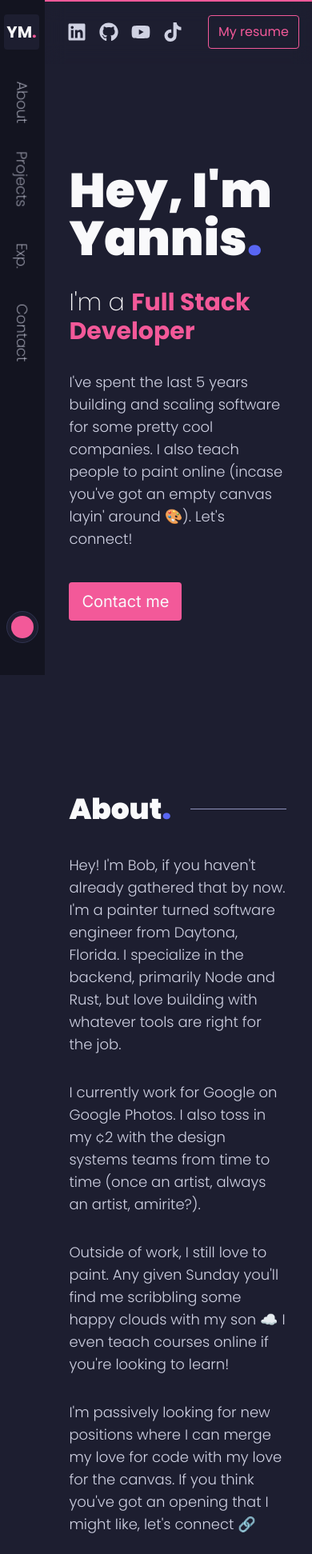
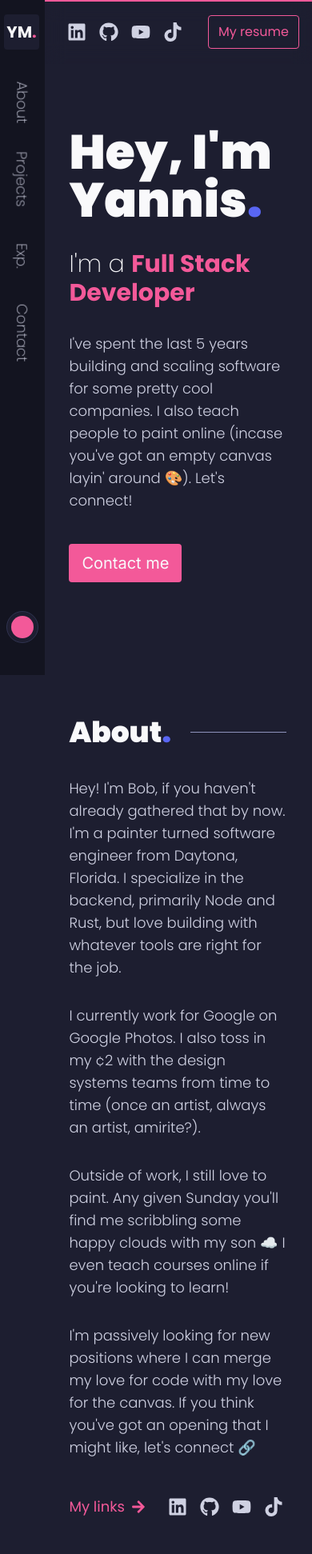
Before and after one commit to Voltz7788/personal-portfolio-v2, a Next.js app: page / in a window 390 px wide. Shown: the top 1943 px of the page at 80% size. Built offline with nearby package versions, Linux system fonts and the light colour scheme.

Commit message:
fix: fix social links responsivity

```diff
--- a/app/components/About/Bio.tsx
+++ b/app/components/About/Bio.tsx
@@ -39,8 +39,8 @@ export default function Bio() {
             got an opening that I might like, let&apos;s connect 🔗
           </p>
         </Reveal>
-        <Reveal>
-          <div className="flex gap-5 items-center">
+        <Reveal width="w-full">
+          <div className="flex items-center">
             <div className="flex gap-2 items-center text-secondary font-normal transition-all duration-300">
               <p>My links</p>
               <FaArrowRight />
--- a/app/components/Hero/Hero.tsx
+++ b/app/components/Hero/Hero.tsx
@@ -5,7 +5,7 @@ const inter = Inter({ subsets: ["latin"] });
 
 export default function Hero() {
   return (
-    <section className="py-32 md:py-40 " id="hero">
+    <section className="py-20 md:py-40 " id="hero">
       <Reveal>
         <h1 className="font-black text-6xl md:text-7xl lg:text-8xl text-copy transition-all duration-300">
           Hey, I&apos;m Yannis
--- a/app/components/Navigation/SocialLinks.tsx
+++ b/app/components/Navigation/SocialLinks.tsx
@@ -16,7 +16,7 @@ type SocialLinkProps = {
 
 export default function SocialLinks() {
   return (
-    <div className="flex justify-between max-w-36 w-full ml-7 md:max-w-0 md:pl-0 md:justify-evenly md:w-48 py-4">
+    <div className="flex justify-between max-w-36 w-full ml-7 md:ml-0 md:max-w-none md:pl-0 md:justify-evenly md:w-48 py-4">
       {socialLinks.map((link, index) => (
         <motion.div
           initial={{ y: "-300%", opacity: 0 }}
```
